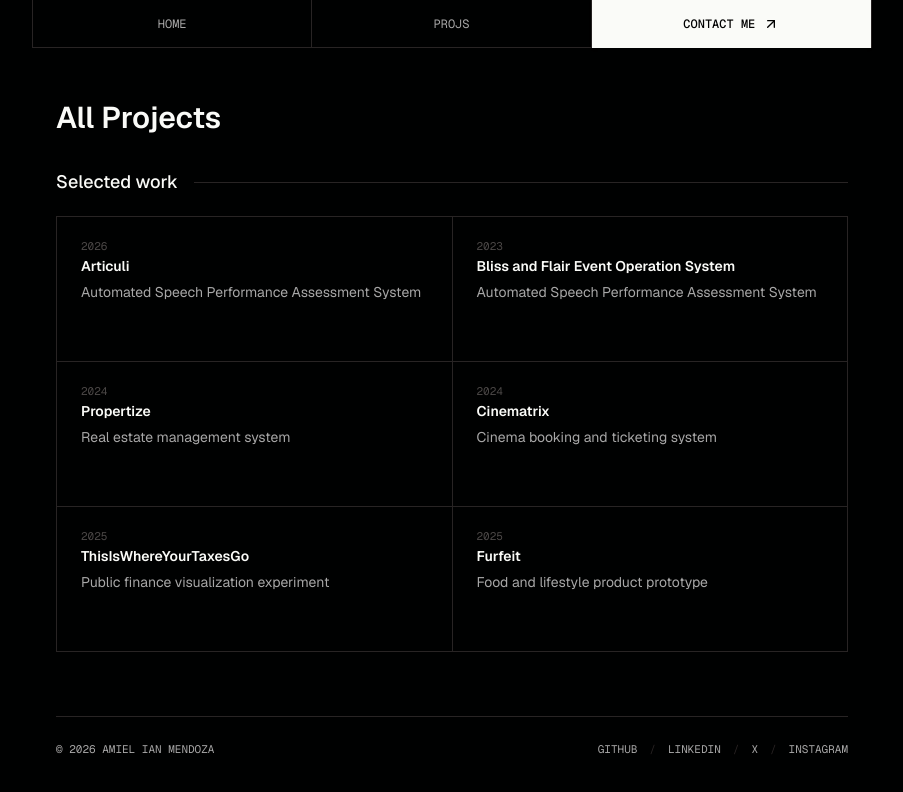
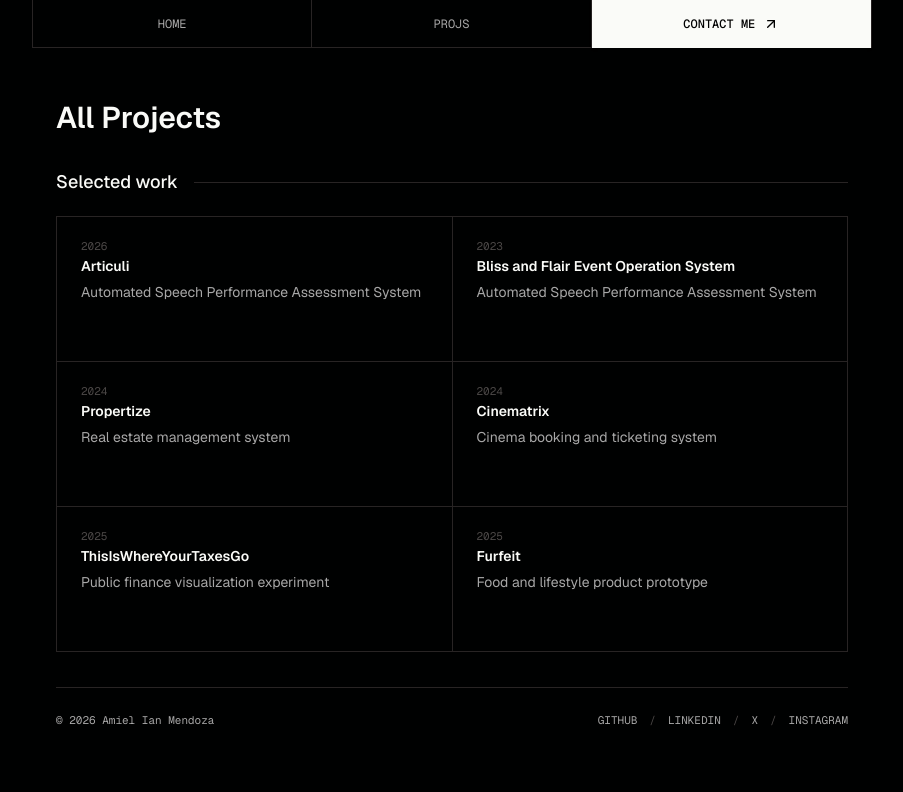
Before and after one commit to aimndz/portfolio, a Next.js app: page /projects in a window 1280 px wide. Shown: the top 792 px of the page, without its empty margins (188-1091 px from the left). Built offline with nearby package versions, Linux system fonts and the light colour scheme.

Commit message:
style: improve typography on footer

```diff
--- a/src/components/site-footer.tsx
+++ b/src/components/site-footer.tsx
@@ -4,14 +4,14 @@ import { profile } from "@/data/portfolio";
 
 export function SiteFooter() {
   return (
-    <footer className="border-border text-secondary mt-8 border-t py-6 font-mono text-[11px] uppercase">
+    <footer className="border-border text-secondary mt-auto border-t pt-6 pb-6 font-mono text-[11px]">
       <div className="flex flex-col gap-4 sm:flex-row sm:items-center sm:justify-between">
         <p>© 2026 {profile.name}</p>
-        <div className="flex flex-wrap gap-x-3 gap-y-2">
+        <div className="flex flex-wrap gap-x-3 gap-y-2 uppercase">
           {profile.socials.map((link, index) => (
             <div className="flex items-center gap-x-3" key={link.href}>
               {index > 0 ? (
-                <span className="text-border" aria-hidden="true">
+                <span className="text-muted-foreground" aria-hidden="true">
                   /
                 </span>
               ) : null}
```
